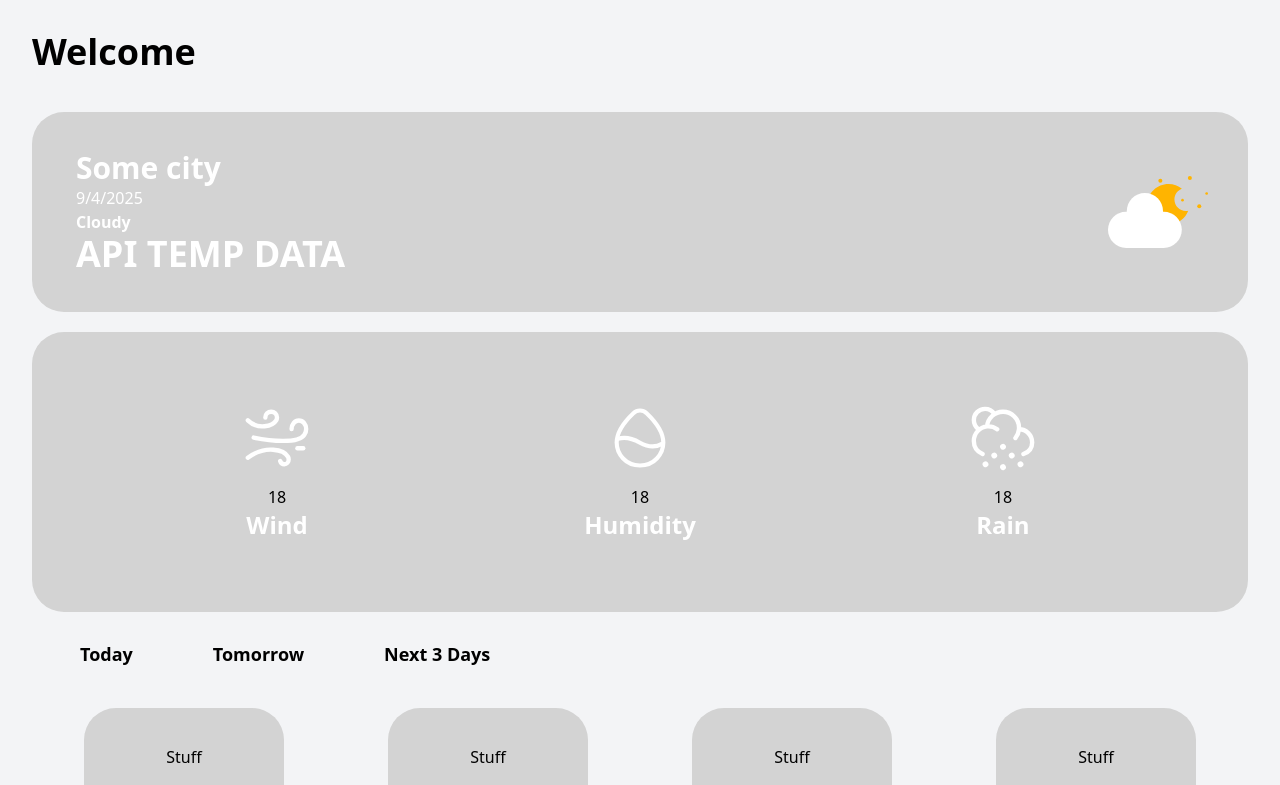
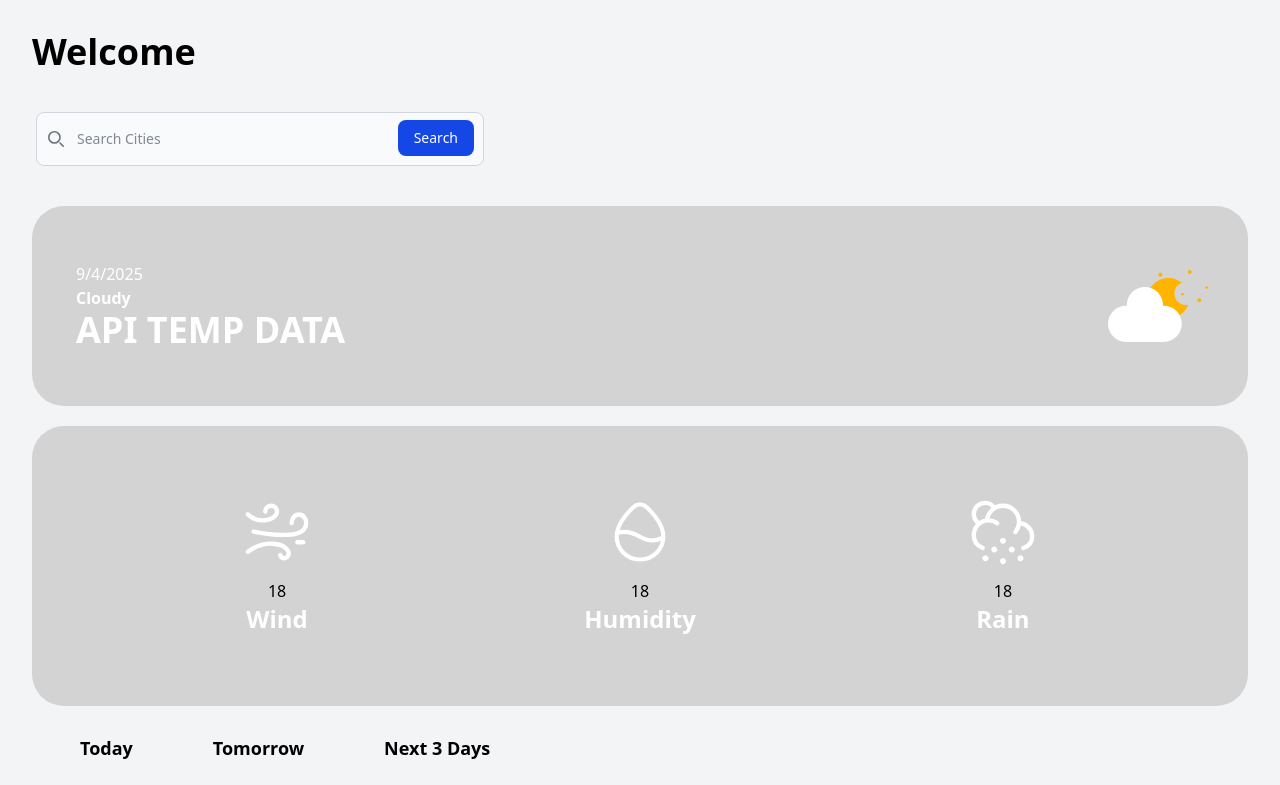
Before and after one commit to OBTITAN/React-Weather-App, a React (Vite) app: page / in a window 1280 px wide. Shown: the top 785 px of the page. Built offline with nearby package versions, Linux system fonts and the light colour scheme; no server answers.

Commit message:
Creatted and configured Search component with App, installed the useDebounce package and performed a spinner test

```diff
--- a/package.json
+++ b/package.json
@@ -13,7 +13,8 @@
     "@tailwindcss/vite": "^4.1.12",
     "react": "^19.1.1",
     "react-dom": "^19.1.1",
-    "tailwindcss": "^4.1.12"
+    "tailwindcss": "^4.1.12",
+    "use-debounce": "^10.0.6"
   },
   "devDependencies": {
     "@eslint/js": "^9.33.0",
--- a/src/App.jsx
+++ b/src/App.jsx
@@ -2,6 +2,8 @@ import { useState, useEffect } from 'react'
 import './App.css'
 import WeatherDetails from './components/WeatherDetails'
 import WeatherCard from './components/WeatherCard';
+import Search from './components/Search';
+import Spinner from './components/Spinner';
 
 
 const API_KEY = import.meta.env.VITE_WEATHER_API_KEY;
@@ -10,8 +12,10 @@ const BASE_URL= `https://weather.visualcrossing.com/VisualCrossingWebServices/re
 
 function App() {
   const [weatherData, setWeatherData] = useState([]);
+  const [location, setLocation] = useState(null);
   const [isLoading, setIsLoading] = useState(false);
   const [error, setError] = useState('');
+
 
   const fetchWeatherData = async (locationQuery) => {
       try {
@@ -23,7 +27,9 @@ function App() {
         console.log(response.status, response.statusText);
       } else {
         const data = await response.json();
+        setWeatherData(data);
         console.log(data);
+        setError('');
       }
 
     } catch (error) {
@@ -35,9 +41,14 @@ function App() {
     }
 }
 
+
+
 useEffect(() =>{
-  fetchWeatherData('London');
-},[])
+  if(location){
+    fetchWeatherData(location);
+  }
+},[location])
+
 
   let currentDate = new Date().toLocaleDateString();
   const weatherState = 'Cloudy';
@@ -47,9 +58,18 @@ useEffect(() =>{
           <div>
             <p className='font-extrabold text-left text-4xl mb-10'>Welcome</p>
           </div>
+
+          <div className="mb-10">
+            <Search setSearchTerm={setLocation}/>
+          </div>
+
           <div className='bg-[#D3D3D3] mb-5 p-10 rounded-4xl h-50 flex justify-center items-center space-x-3'>
               <div className='text-white text-left ml-1 mr-auto'>
-                <p className='font-extrabold text-3xl'>Some city</p>
+                <div className='font-extrabold text-3xl'>
+                  {isLoading?
+                   (<Spinner />)
+                  :(<p>{weatherData.address}</p>)}
+                </div>
                 <p>{currentDate}</p>
                 <p className='font-bold'>{weatherState}</p>
                 <h1>API TEMP DATA</h1>
--- /dev/null
+++ b/src/components/Search.jsx
@@ -0,0 +1,35 @@
+import React from 'react'
+import { useState } from 'react';
+
+const Search = ({setSearchTerm}) => {
+  const[inputValue, setInputValue] = useState('')
+
+  const handleSubmit = (e) => {
+    e.preventDefault();
+
+    try{
+    setSearchTerm(inputValue);
+    } catch (error){
+      console.error(error);
+    } finally {
+      setInputValue('');
+    }
+  }
+
+  return (
+    <form className="max-w-md ml-1 mr-auto">
+    <label for="default-search" className="mb-2 text-sm font-medium text-gray-900 sr-only dark:text-white">Search</label>
+    <div className="relative">
+        <div className="absolute inset-y-0 start-0 flex items-center ps-3 pointer-events-none">
+            <svg className="w-4 h-4 text-gray-500 dark:text-gray-400" aria-hidden="true" xmlns="http://www.w3.org/2000/svg" fill="none" viewBox="0 0 20 20">
+                <path stroke="currentColor" stroke-linecap="round" stroke-linejoin="round" stroke-width="2" d="m19 19-4-4m0-7A7 7 0 1 1 1 8a7 7 0 0 1 14 0Z"/>
+            </svg>
+        </div>
+        <input type="search" id="default-search" className="block w-full p-4 ps-10 text-sm text-gray-900 border border-gray-300 rounded-lg bg-gray-50 focus:ring-blue-500 focus:border-blue-500 dark:bg-gray-700 dark:border-gray-600 dark:placeholder-gray-400 dark:text-white dark:focus:ring-blue-500 dark:focus:border-blue-500" placeholder="Search Cities" value={inputValue} onChange={(e)=> {setInputValue(e.target.value)}} required />
+        <button type="submit" className="text-white absolute end-2.5 bottom-2.5 bg-blue-700 hover:bg-blue-800 focus:ring-4 focus:outline-none focus:ring-blue-300 font-medium rounded-lg text-sm px-4 py-2 dark:bg-blue-600 dark:hover:bg-blue-700 dark:focus:ring-blue-800" onClick={handleSubmit}>Search</button>
+    </div>
+</form>
+  )
+}
+
+export default Search
```
Also changed, not shown: 1 other file (tests, documents, lock files or other folders).
